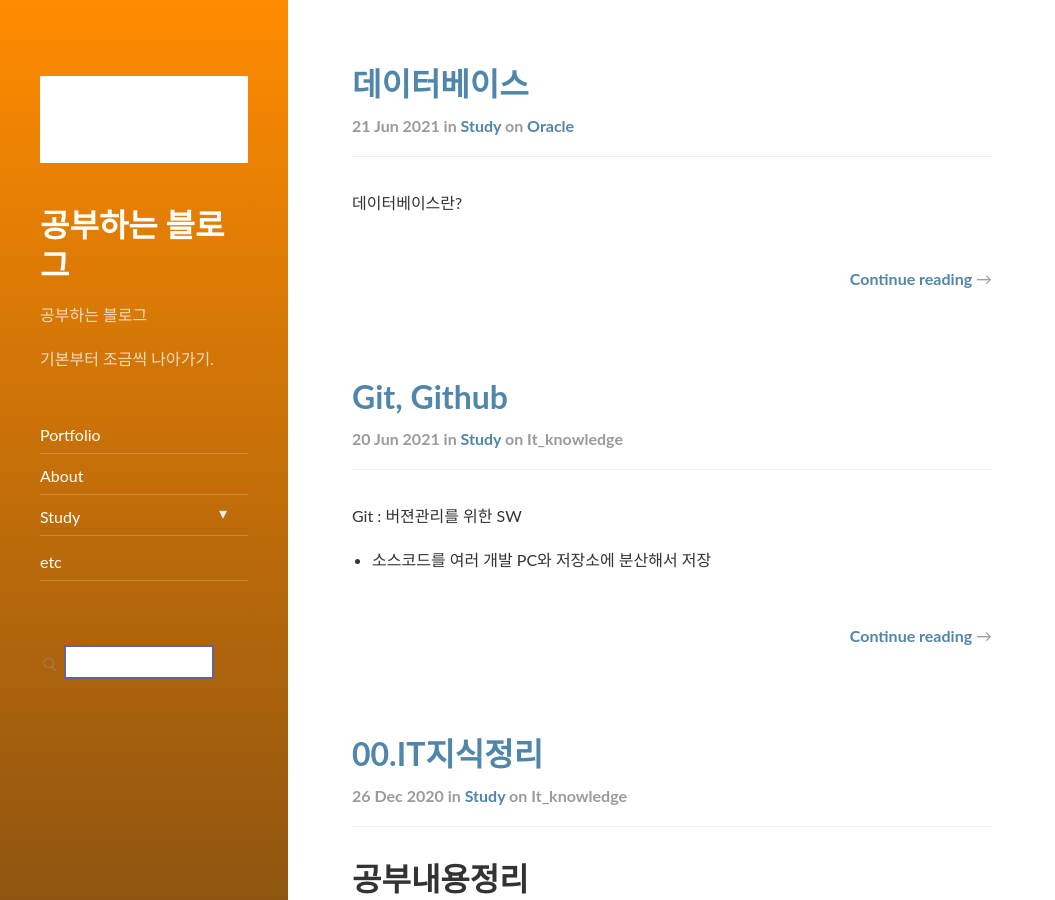
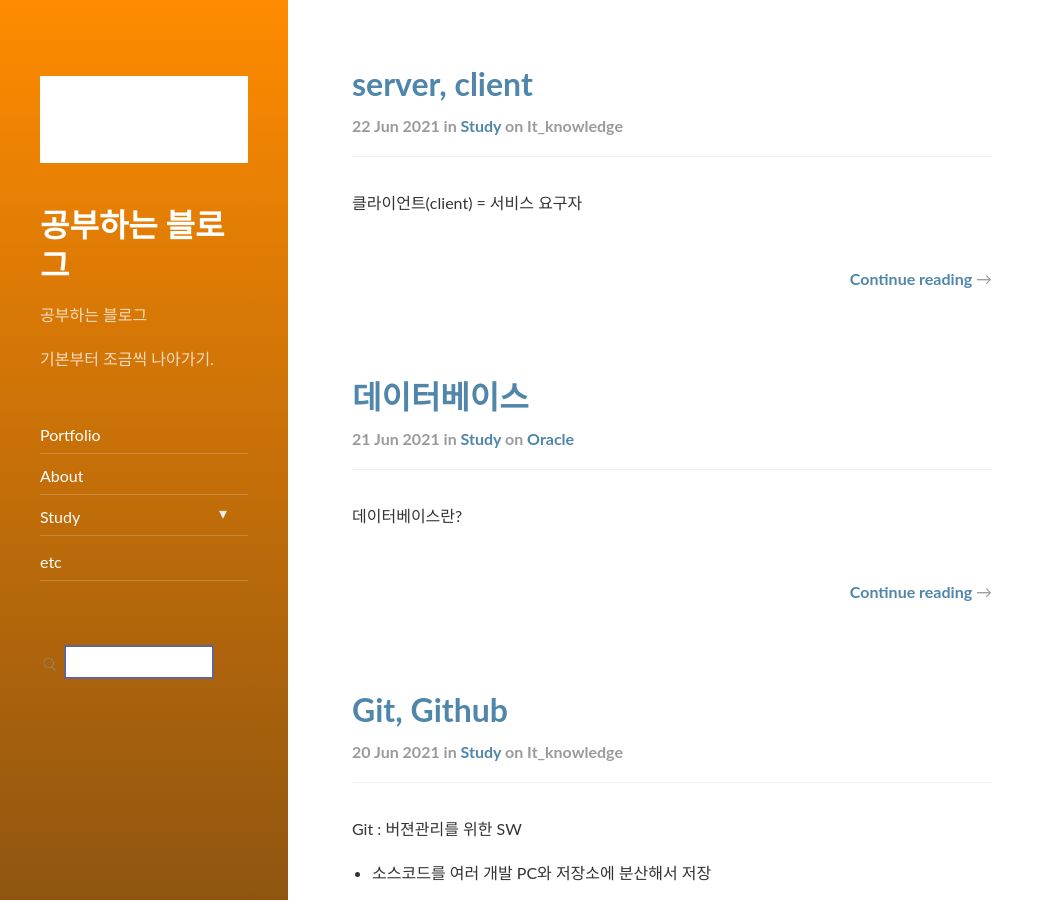
Before and after one commit to parkhyoungmin/parkhyoungmin.github.io, a Jekyll site: the page built from index.html, in a window 1280 px wide and 900 px high. Shown: the whole window, without its empty margins (0-1055 px from the left). Built offline with Jekyll 4.4.1, drawn with Linux system fonts in a browser that asks for light colours; nearby versions of some CDN libraries; the list of posts is cut into pages by our own code; part of the change alters nothing that is shown.

Commit message:
server, client

```diff
--- /dev/null
+++ b/_posts/study/2021-06-22-server-client.md
@@ -0,0 +1,23 @@
+---
+title: server, client
+layout: post
+date: '2021-06-22 10:00:00'
+categories:
+- study
+tags:
+- IT_Knowledge
+comments: true
+published: true
+---
+
+클라이언트(client) = 서비스 요구자
+
+서버(server) = 요청에 응답할 수 있는 호스트
+
+서비스를 제공해주는 컴퓨터가 서버가 된다면, 그 서비스를 받는 컴퓨터가 서버의 상대 개념인 손님, 클라이언트가 된다.
+
+[참고자료] : <a href="https://www.youtube.com/watch?v=R0YJ-r-qLNE">https://www.youtube.com/watch?v=R0YJ-r-qLNE</a>
+
+<a href="https://www.scienceall.com/%ED%81%B4%EB%9D%BC%EC%9D%B4%EC%96%B8%ED%8A%B8%EC%84%9C%EB%B2%84-%EA%B5%AC%EC%A1%B0/">https://www.scienceall.com/%ED%81%B4%EB%9D%BC%EC%9D%B4%EC%96%B8%ED%8A%B8%EC%84%9C%EB%B2%84-%EA%B5%AC%EC%A1%B0/</a>
+
+<a href="https://blog.naver.com/myca11/221369799273">https://blog.naver.com/myca11/221369799273</a>
```
Also changed, not shown: _posts/study/2021-06-20-git-github.md (+6 -0 lines).
